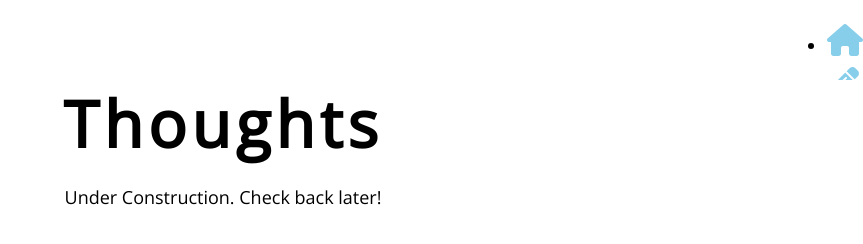
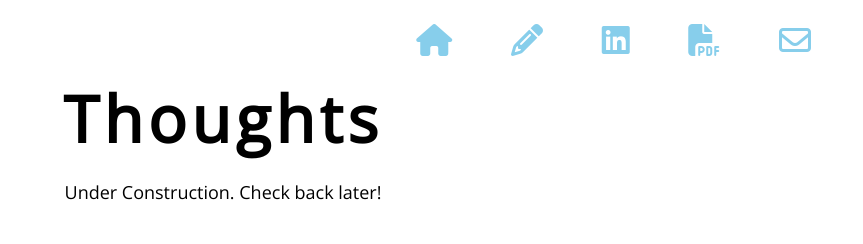
Before and after one commit to erinyliu/erinyliu.github.io, a plain HTML site: page thoughts.html in a window 1280 px wide. Shown: the whole page, without its empty margins (417-1280 px from the left). Drawn offline with nearby package versions, Linux system fonts and the light colour scheme.

Commit message:
small fixes

```diff
--- a/css/index.css
+++ b/css/index.css
@@ -65,7 +65,7 @@ p {
 
 .navbar {
   width: 100%;
-  height:80px;
+  height:75px;
   background-color: transparent;
   position: sticky;
   overflow: hidden;
@@ -75,6 +75,8 @@ p {
   color: #87CEEB;
   cursor: pointer;
   font-size: 32px;
+  padding-left:2px;
+  padding-right:2px;
 }
 
 .navbar-text:hover {
@@ -82,6 +84,6 @@ p {
 }
 
 .navbar-icon {
-  padding-right: 80px;
+  padding-right: 50px;
   display: inline;
 }
--- a/thoughts.html
+++ b/thoughts.html
@@ -12,11 +12,11 @@
   <body>
     <nav class="navbar">
         <ul style="float: right">
-            <li class="navbar-block"><a class="navbar-text" href="index.html"><i class="fas fa-home"></i></a></li>
-            <li class="navbar-block"><a class="navbar-text" href="thoughts.html"><i class="fas fa-pencil-alt"></i></a></li>
-            <li class="navbar-block"><a class="navbar-text" target="_blank" href="https://linkedin.com/in/erinyliu"><i class="fab fa-linkedin"></i></a></li>
-            <li class="navbar-block"><a class="navbar-text" target="_blank" href="Erin_Liu_Res2020.pdf"><i class="fas fa-file-pdf"></i></a></li>
-            <li class="navbar-block"><a class="navbar-text" target="_blank" href="mailto:erinyliu@berkeley.edu"><i class="far fa-envelope"></i></a></li>
+            <li class="navbar-icon"><a class="navbar-text" href="index.html"><i class="fas fa-home"></i></a></li>
+            <li class="navbar-icon"><a class="navbar-text" href="thoughts.html"><i class="fas fa-pencil-alt"></i></a></li>
+            <li class="navbar-icon"><a class="navbar-text" target="_blank" href="https://linkedin.com/in/erinyliu"><i class="fab fa-linkedin"></i></a></li>
+            <li class="navbar-icon"><a class="navbar-text" target="_blank" href="Erin_Liu_Res2020.pdf"><i class="fas fa-file-pdf"></i></a></li>
+            <li class="navbar-icon"><a class="navbar-text" target="_blank" href="mailto:erinyliu@berkeley.edu"><i class="far fa-envelope"></i></a></li>
         </ul>
     </nav>
 
```
